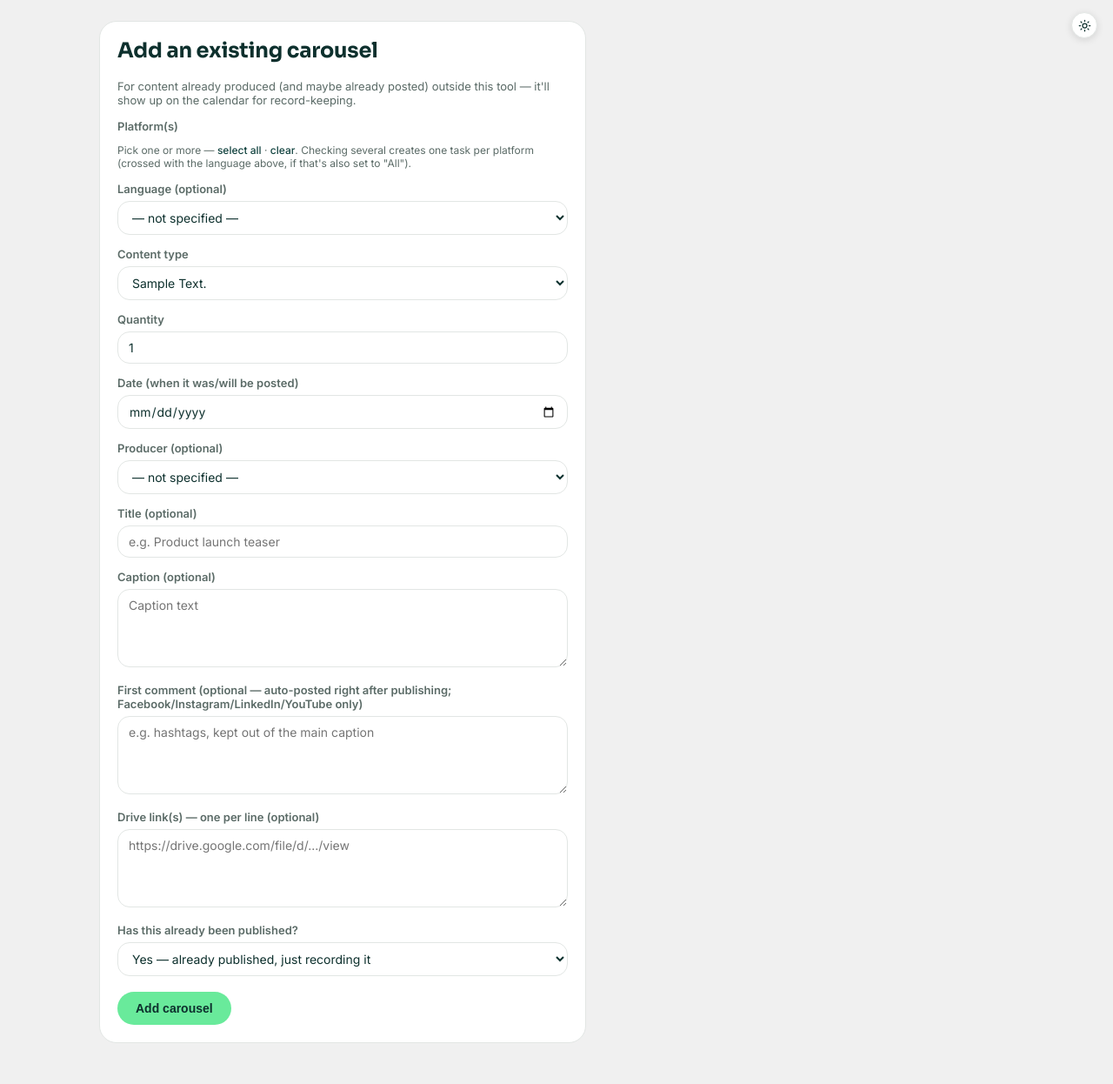
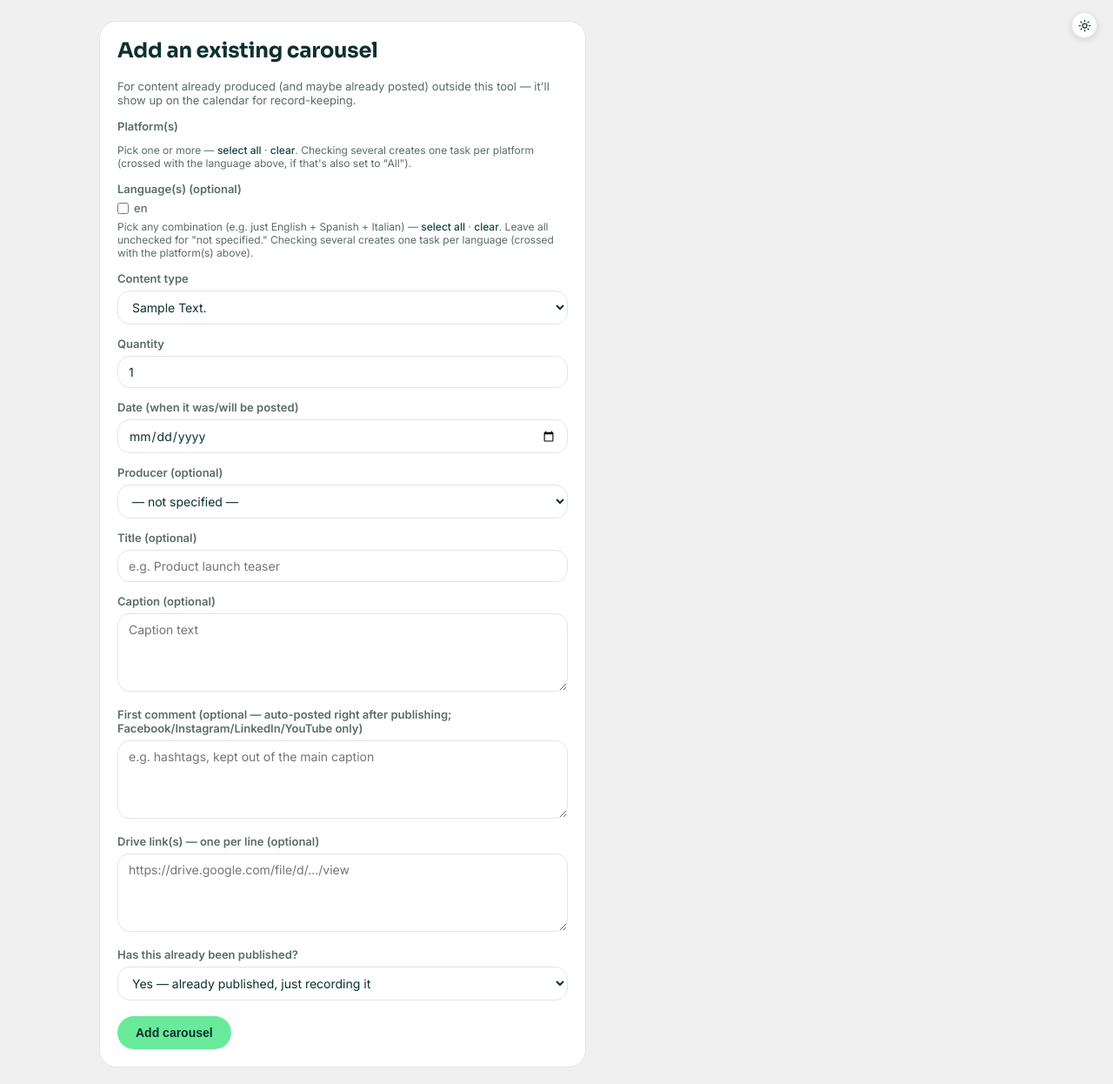
Before and after one commit to khoitran-tdd711/content-ops, a Python web app: template templates/order_import.html in a window 1280 px wide. Shown: the top 1246 px of the page at 87% size. Before the commit the page ends 1199 px from the top, so only its background shows below. Run offline with Jinja, Linux system fonts and the light colour scheme; the template is opened without the code that fills it: most values are stand-ins (such as "Sample title", 1, 10 or a date in 2020).

Commit message:
Update order_import.html

```diff
--- a/templates/order_import.html
+++ b/templates/order_import.html
@@ -21,12 +21,21 @@
       Checking several creates one task per platform (crossed with the language above, if that's also set to "All").
     </p>
 
-    <label>Language (optional)</label>
-    <select name="language">
-      <option value="">— not specified —</option>
-      <option value="__all__">All available languages (creates one task per language)</option>
-      {% for l in languages %}<option value="{{ l }}">{{ l }}</option>{% endfor %}
-    </select>
+    <label>Language(s) (optional)</label>
+    <div id="import-languages" style="display:flex;flex-wrap:wrap;gap:14px;margin:0 0 6px">
+      {% for l in languages %}
+      <label style="display:flex;align-items:center;gap:6px;margin:0;font-weight:500;font-size:13px;cursor:pointer">
+        <input type="checkbox" name="languages" value="{{ l }}" style="width:auto;margin:0">
+        {{ l }}
+      </label>
+      {% endfor %}
+    </div>
+    <p class="muted" style="margin:0 0 14px;font-size:12px">
+      Pick any combination (e.g. just English + Spanish + Italian) —
+      <a href="#" onclick="document.querySelectorAll('#import-languages input').forEach(function(c){c.checked=true}); return false;">select all</a> ·
+      <a href="#" onclick="document.querySelectorAll('#import-languages input').forEach(function(c){c.checked=false}); return false;">clear</a>.
+      Leave all unchecked for "not specified." Checking several creates one task per language (crossed with the platform(s) above).
+    </p>
 
     <label>Content type</label>
     <select name="content_type">
```
